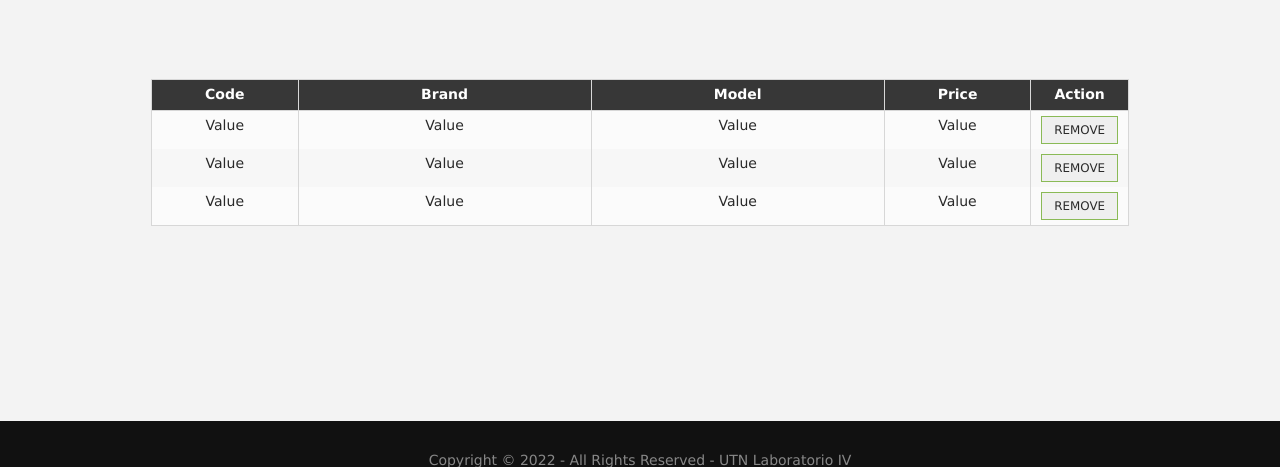
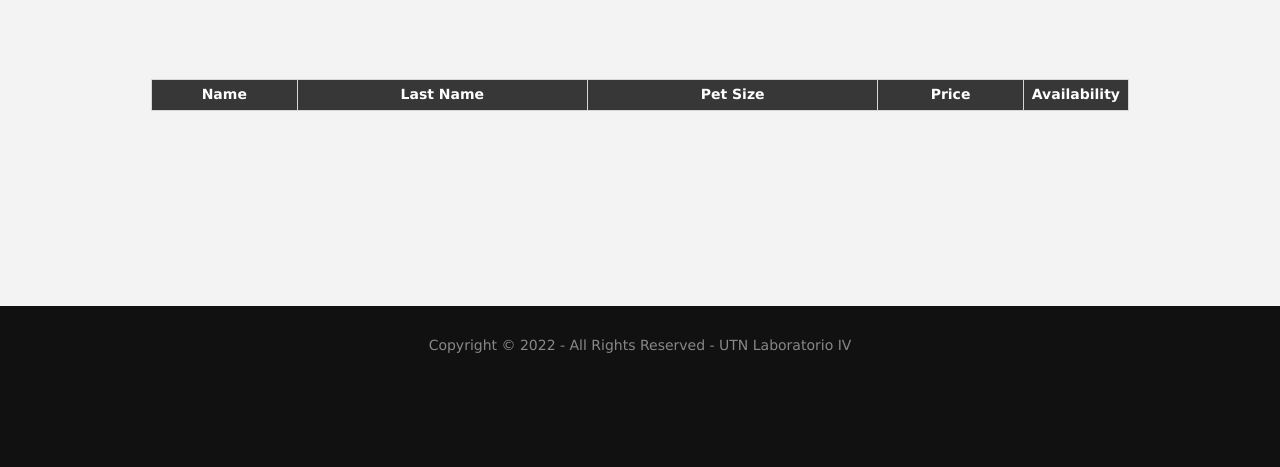
Before and after one commit to tomasnapolitano/PetHero, a PHP site: template Views/keeper-list.php in a window 1280 px wide. Shown: the part 183-650 px from the top of the page. Run offline with PHP 8.4, Linux system fonts and the light colour scheme; the template is opened without the code that fills it: most values are stand-ins (such as "Sample title", 1, 10 or a date in 2020); lists and menus that the app fills with data are empty; some libraries are stand-ins or nearby versions.

Commit message:
keeper list view as owner

```diff
--- a/Views/add-pet.php
+++ b/Views/add-pet.php
@@ -61,7 +61,8 @@
                 <textarea name="vacObs" cols="45" rows="3"></textarea>
                 </td>
                 <td>
-                  <input type="text" name="picture" size="3" >
+                <input type="file" name="fileToUpload" id="fileToUpload">
+                  <input type="submit" value="Upload Image" name="submit">
                 </td>
                 <td>
                   <input type="text" name="video" size="3" >
--- a/Views/keeper-list.php
+++ b/Views/keeper-list.php
@@ -1,6 +1,10 @@
 <?php
  include('header.php');
  include('nav-bar.php');
+
+use Models\Keeper;
+use Models\Owner;
+
 ?>
 <!-- ################################################################################################ -->
 <div class="wrapper row2 bgded" style="background-image:url('../images/demo/backgrounds/1.png');">
@@ -29,45 +33,33 @@
     <!-- main body -->
     <div class="content">
       <div class="scrollable">
-      <form action="" method="">
+      <form action="<?php echo FRONT_ROOT . "Owner/ShowKeeperListView" ?>" method="get">
         <table style="text-align:center;">
           <thead>
             <tr>
-              <th style="width: 15%;">Code</th>
-              <th style="width: 30%;">Brand</th>
-              <th style="width: 30%;">Model</th>
+              <th style="width: 15%;">Name</th>
+              <th style="width: 30%;">Last Name</th>
+              <th style="width: 30%;">Pet Size</th>
               <th style="width: 15%;">Price</th>
-              <th style="width: 10%;">Action</th>
+              <th style="width: 10%;">Availability</th>
             </tr>
           </thead>
           <tbody>
-            <tr>
-                <td>Value</td>
-                <td>Value</td>
-                <td>Value</td>
-                <td>Value</td>
+          <?php
+            foreach ($keepersList as $keeper) {
+              if($keeper->getUserRole() == 2){
+          ?>    <tr>
+                  <td><?php echo $keeper->getname() ?></td>
+                  <td><?php echo $keeper->getLastName() ?></td>
+                  <td><?php echo $keeper->getPetSize() ?></td>
+                  <td><?php echo $keeper->getPrice() ?></td>
+                  <td><?php echo $keeper->getAvailability() ?></td>
                 <td>
                   <button type="submit" class="btn" value=""> Remove </button>
                 </td>
-              </tr>
-              <tr>
-                <td>Value</td>
-                <td>Value</td>
-                <td>Value</td>
-                <td>Value</td>
-                <td>
-                  <button type="submit" class="btn" value=""> Remove </button>
-                </td>
-              </tr>
-              <tr>
-                <td>Value</td>
-                <td>Value</td>
-                <td>Value</td>
-                <td>Value</td>
-                <td>
-                  <button type="submit" class="btn" value=""> Remove </button>
-                </td>
-              </tr>
+              </tr><?php
+              }
+            }?>
           </tbody>
         </table></form>
       </div>
```
Also changed, not shown: Controllers/OwnerController.php (+8 -0 lines).
